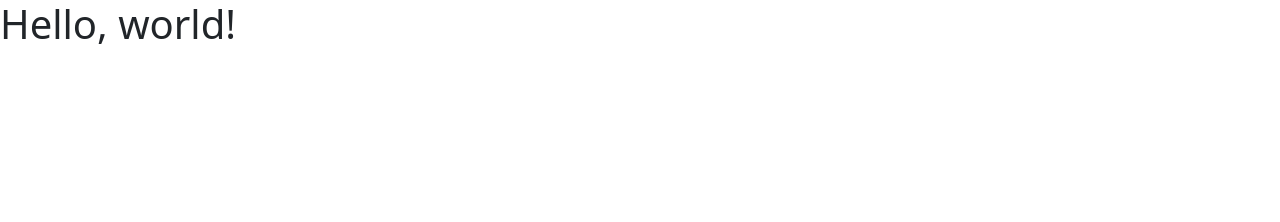
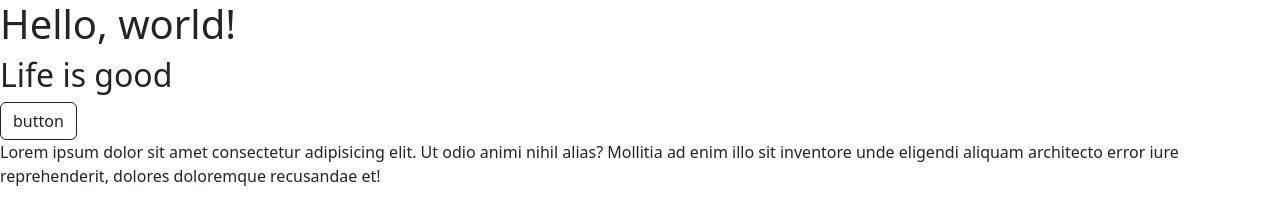
Before and after one commit to sunnybeatsza/Kelly-s-website, a website: page index.html in a window 1280 px wide. Drawn offline with nearby package versions, Linux system fonts and the light colour scheme.

Commit message:
adding an npm package

```diff
--- a/index.html
+++ b/index.html
@@ -9,6 +9,10 @@
   <body>
     <h1>Hello, world!</h1>
 
+    <h2>Life is good</h2>
+
+    <button class="btn btn-outline-dark">button</button>
+    <p>Lorem ipsum dolor sit amet consectetur adipisicing elit. Ut odio animi nihil alias? Mollitia ad enim illo sit inventore unde eligendi aliquam architecto error iure reprehenderit, dolores doloremque recusandae et!</p>
 
 
     <script src="https://cdn.jsdelivr.net/npm/bootstrap@5.3.1/dist/js/bootstrap.bundle.min.js" integrity="sha384-HwwvtgBNo3bZJJLYd8oVXjrBZt8cqVSpeBNS5n7C8IVInixGAoxmnlMuBnhbgrkm" crossorigin="anonymous"></script>
--- a/package.json
+++ b/package.json
@@ -7,5 +7,8 @@
     "test": "echo \"Error: no test specified\" && exit 1"
   },
   "author": "",
-  "license": "ISC"
+  "license": "ISC",
+  "dependencies": {
+    "lodash": "^4.17.21"
+  }
 }
--- a/script.js
+++ b/script.js
@@ -0,0 +1,3 @@
+import { apply } from lodash
+
+console.log(apply);
```
Also changed, not shown: 1 other file.
